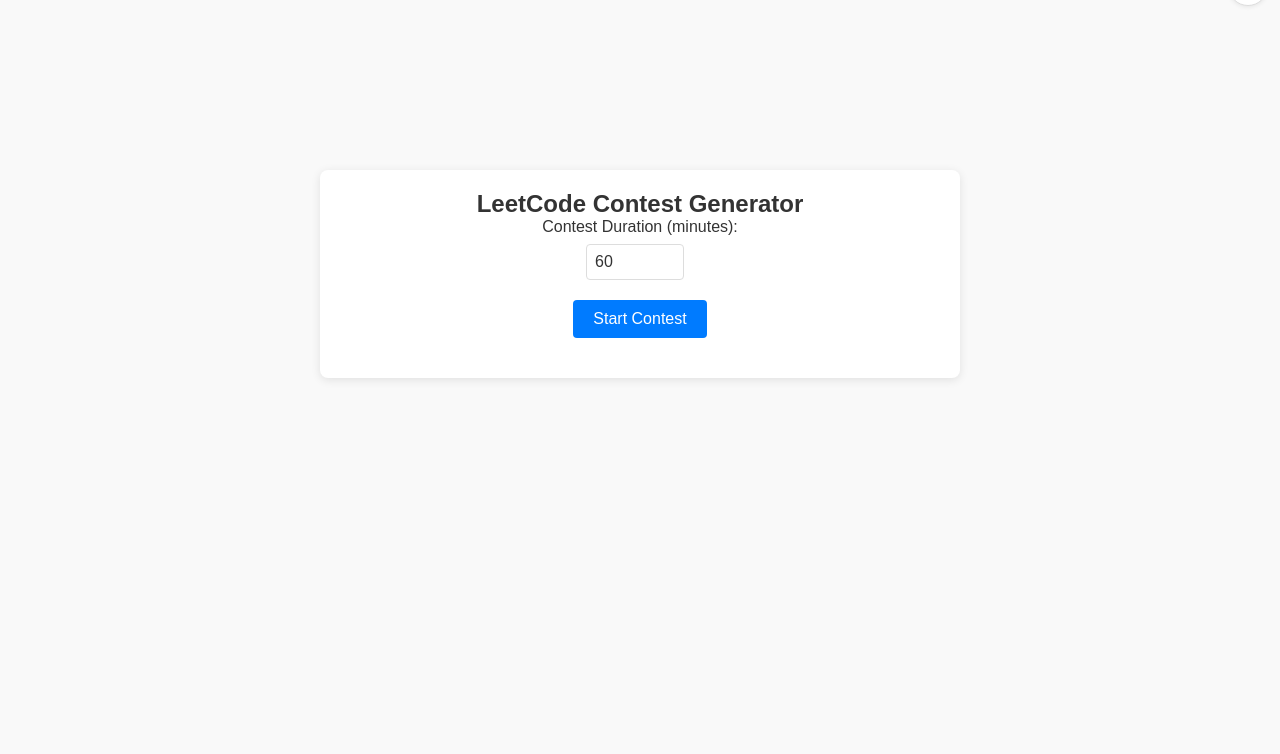
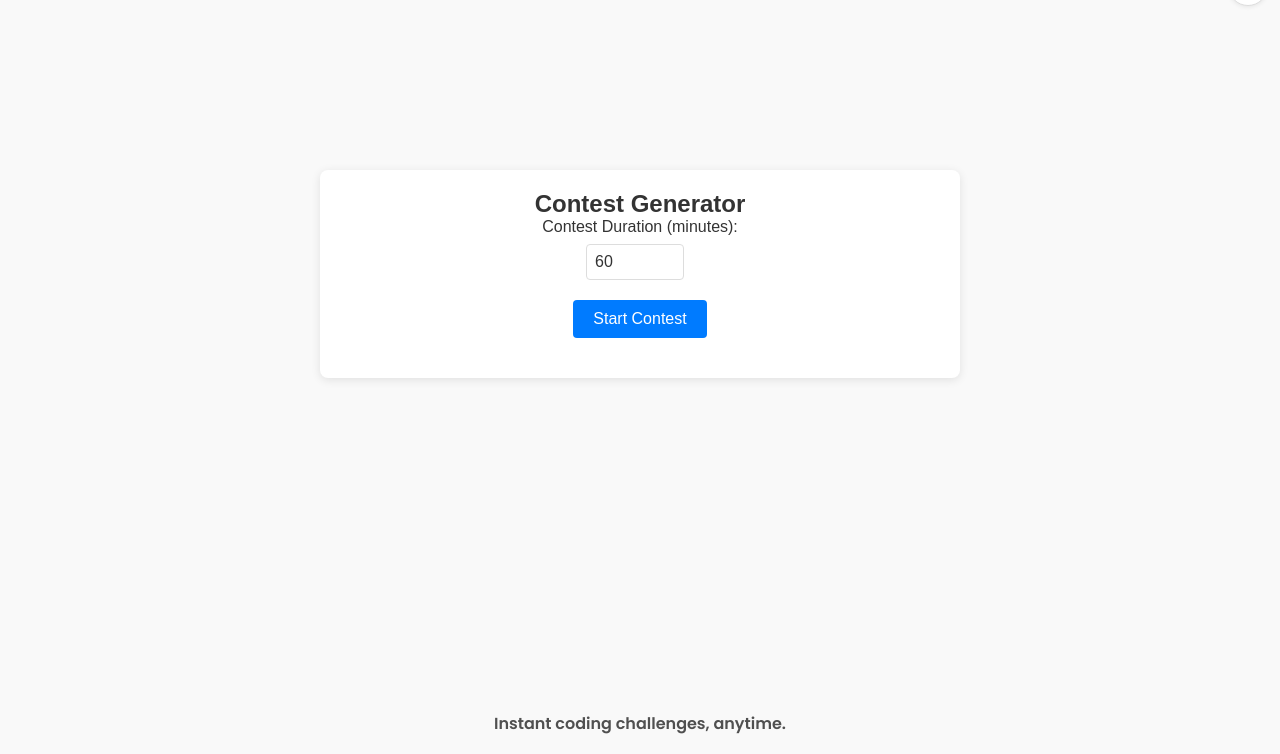
Before and after one commit to gitXsingh/Contesto, a plain HTML site: page index.html in a window 1280 px wide. Shown: the part 46-800 px from the top of the page. Drawn offline with Linux system fonts and the light colour scheme.

Commit message:
Add bottom-centered tagline with brand font

```diff
--- a/css/styles.css
+++ b/css/styles.css
@@ -105,6 +105,22 @@ body {
 
 header {
   margin-bottom: 20px;
+}
+
+.tagline, #tagline {
+  position: fixed;
+  bottom: 12px;
+  left: 50%;
+  transform: translateX(-50%);
+  font-family: 'Poppins', Arial, sans-serif;
+  font-weight: 600;
+  color: var(--text);
+  opacity: 0.85;
+  background: transparent;
+  padding: 6px 10px;
+  border-radius: 8px;
+  text-align: center;
+  pointer-events: none;
 }
 
 h1 {
--- a/index.html
+++ b/index.html
@@ -3,7 +3,7 @@
 <head>
     <meta charset="UTF-8">
     <meta name="viewport" content="width=device-width, initial-scale=1.0">
-    <title>Instant coding challenges, anytime.</title>
+    <title>Contesto</title>
     <link rel="preconnect" href="https://fonts.googleapis.com">
     <link rel="preconnect" href="https://fonts.gstatic.com" crossorigin>
     <link href="https://fonts.googleapis.com/css2?family=Poppins:wght@600;700&display=swap" rel="stylesheet">
@@ -13,7 +13,7 @@
     <a id="brand" href="#">CONTESTO</a>
     <button id="theme-toggle" aria-pressed="false" aria-label="Toggle theme"></button>
     <div class="container">
-        <h1>LeetCode Contest Generator</h1>
+        <h1>Contest Generator</h1>
 
         <div class="input-container">
             <label for="duration">Contest Duration (minutes):</label>
@@ -32,6 +32,8 @@
         <button class="end-button hidden">End Contest</button>
     </div>
 
+    <div id="tagline">Instant coding challenges, anytime.</div>
+
     <script src="js/main.js"></script>
 </body>
 </html>
```
